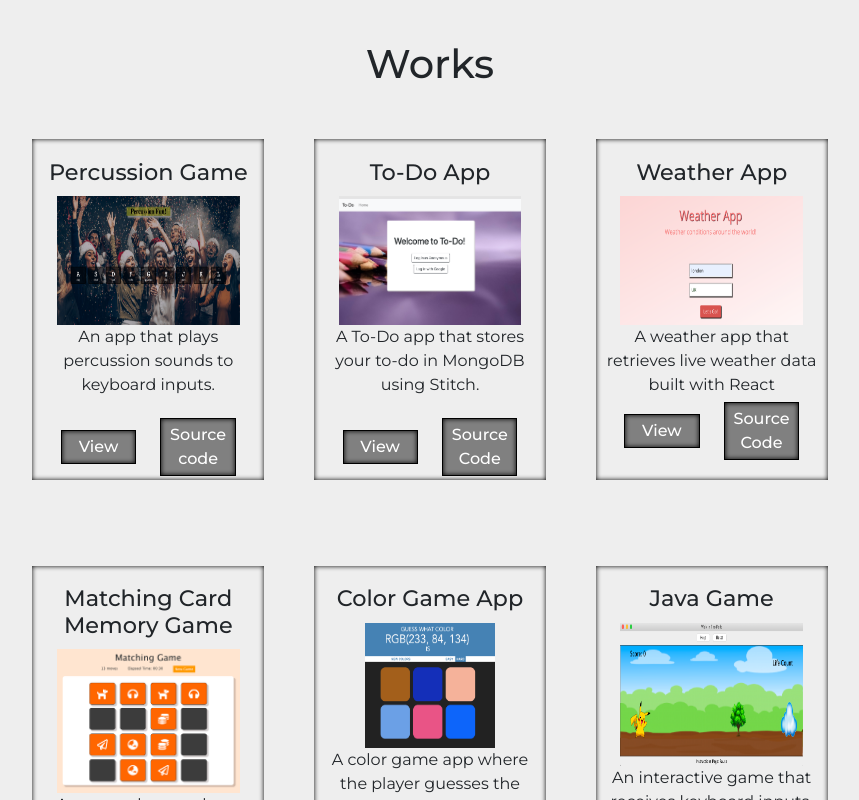
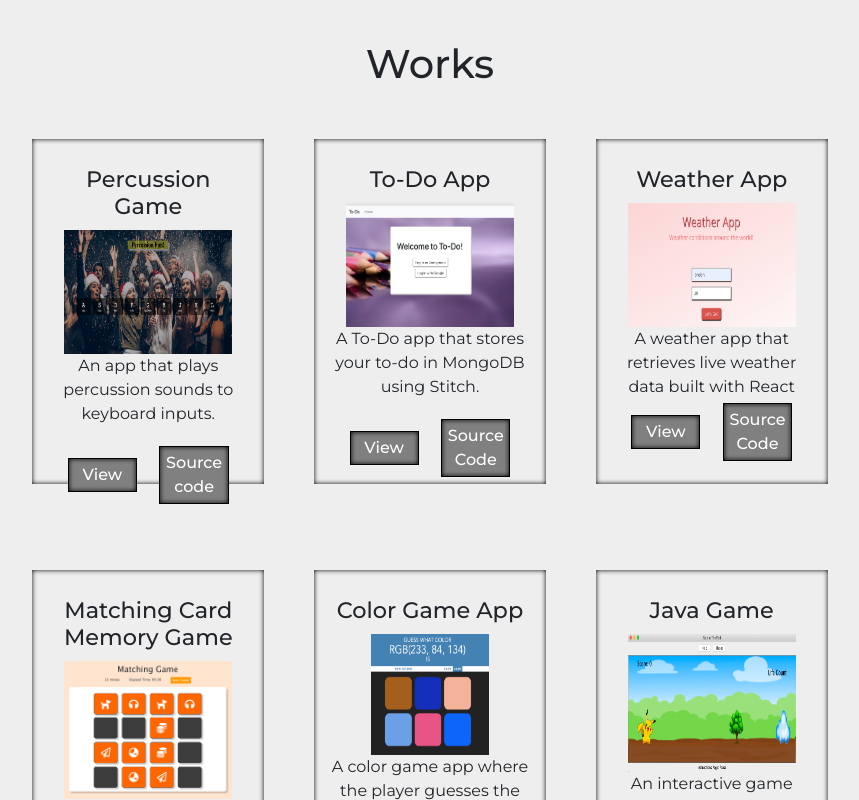
Before and after one commit to cechae/new-portfolio, a React (Create React App) app: page / in a window 1280 px wide. Shown: the part 840-1640 px from the top of the page, without its empty margins (210-1069 px from the left). Built offline with nearby package versions, Linux system fonts and the light colour scheme.

Commit message:
fix container padding

```diff
--- a/src/style.css
+++ b/src/style.css
@@ -122,11 +122,11 @@
     display: flex;
     flex-wrap: wrap;
     justify-content: space-evenly;
-    padding: 0 15%;
+    padding: 0 0%;
 }
 .section-projects .gallery-container .item {
     width: 27%;
-    padding: 1% 1%;
+    padding: 2% 2%;
     margin: 0 2%;
     margin-bottom: 10%;
 }
```
